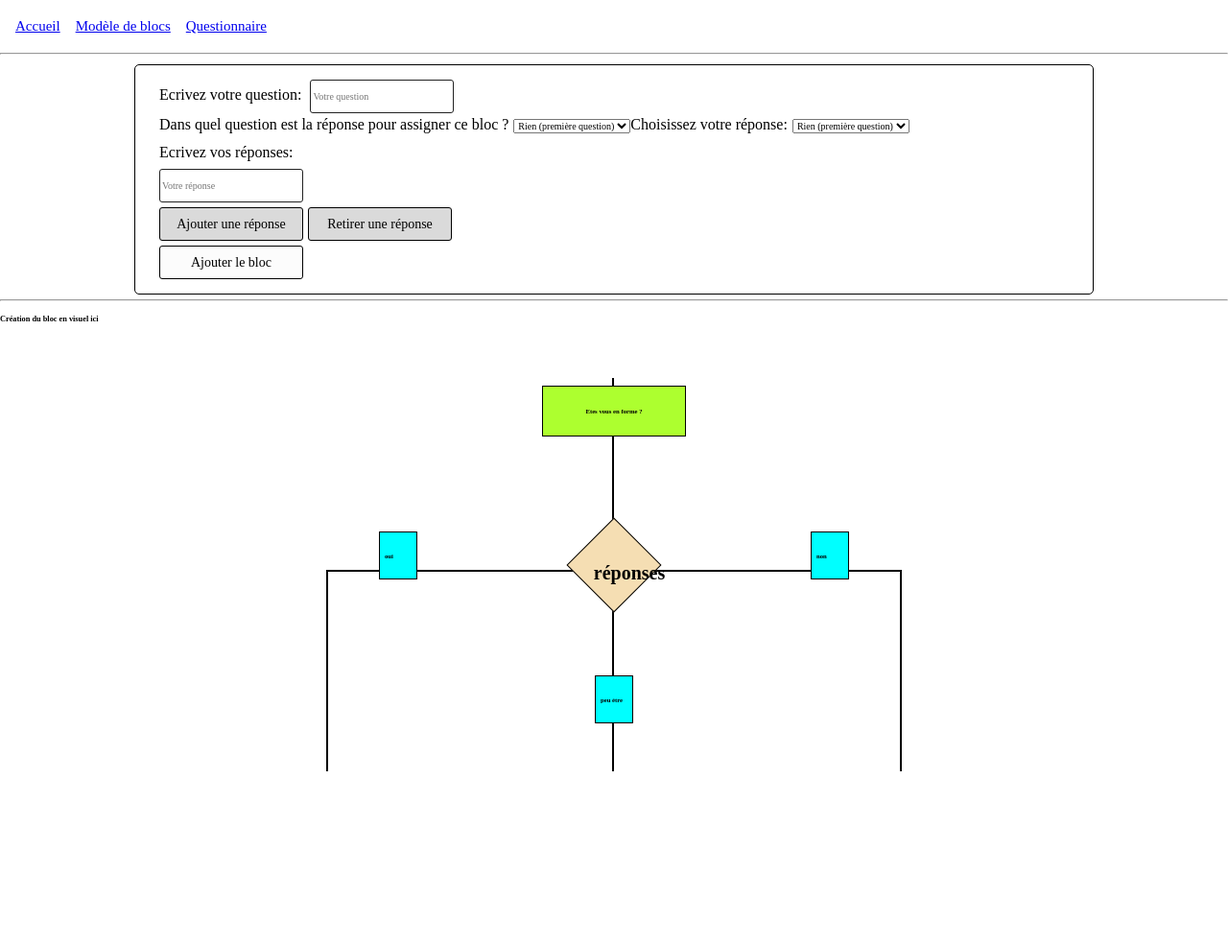
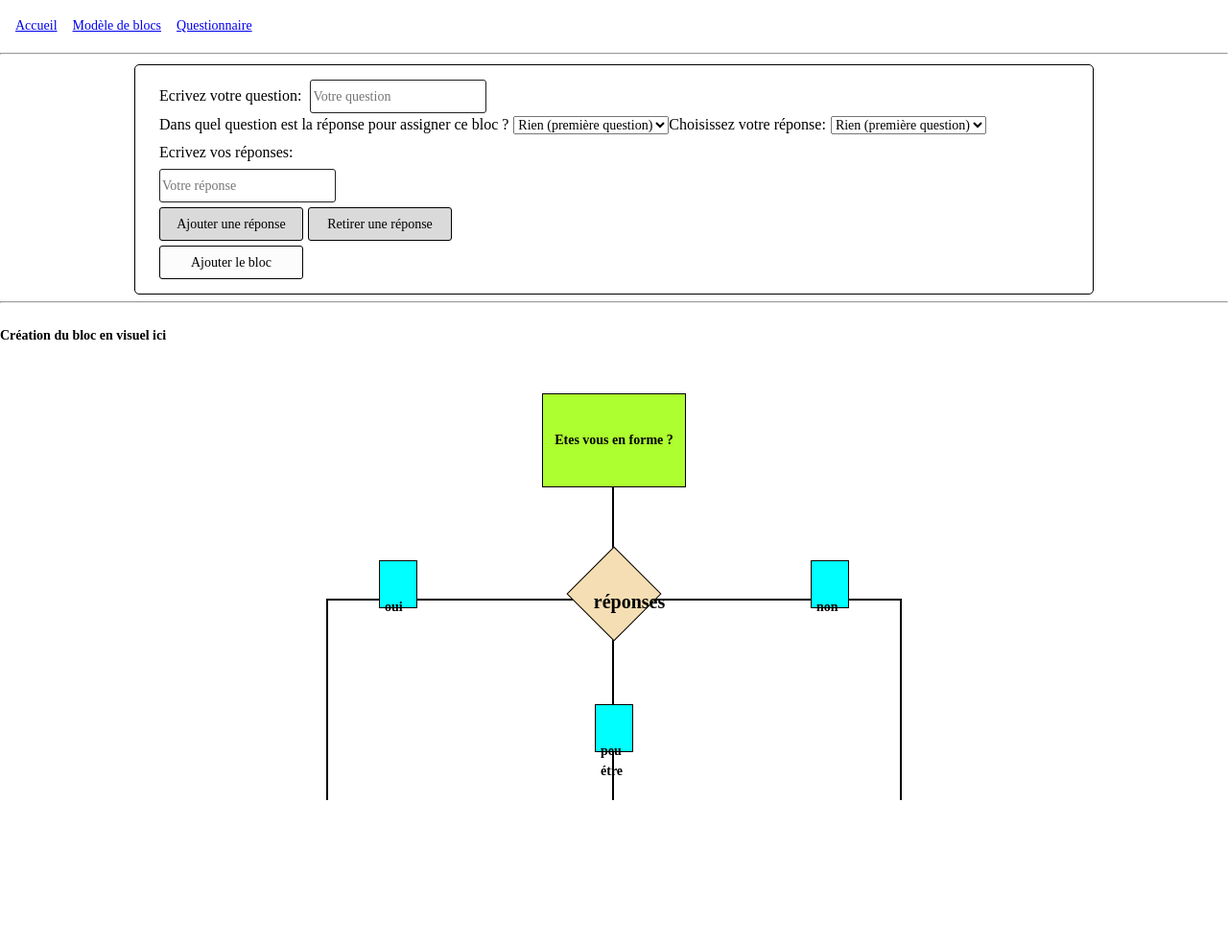
Before and after one commit to frederic-opdebeck/cube, a PHP site: page /cube/ in a window 1280 px wide. Shown: the whole page at 96% size. Before the commit the page ends 804 px from the top, so only its background shows below. Run offline with PHP 8.4, Linux system fonts and the light colour scheme.

Commit message:
Update style.css

```diff
--- a/css/style.css
+++ b/css/style.css
@@ -1,3 +1,6 @@
+html, html *{
+    font-size: 14px;
+}
 nav ul {
     display: flex;
     flex-direction: row;
```
